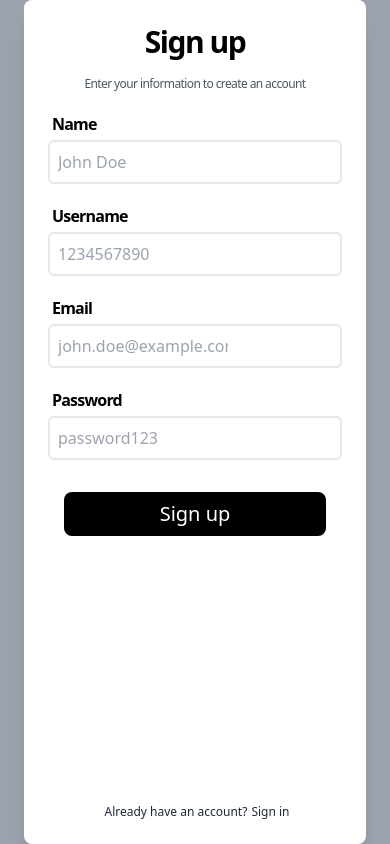
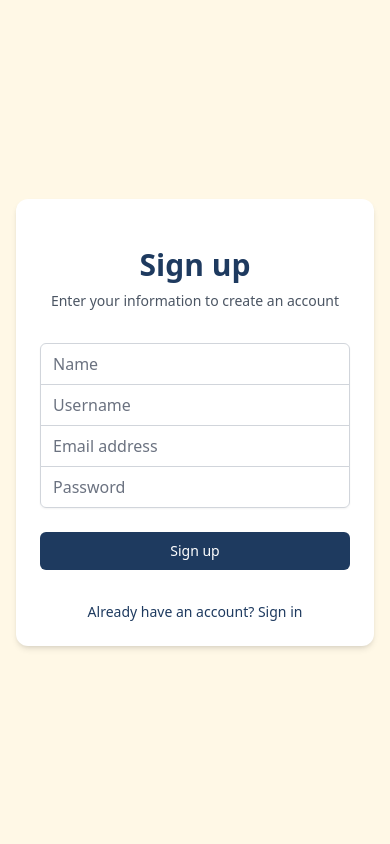
Before and after one commit to Pseudo-iitian/COSTOK_WEB, a React (Vite) app in the folder client/: page / in a window 390 px wide. Built offline with nearby package versions, Linux system fonts and the light colour scheme.

Commit message:
made website more responsive better than before

```diff
--- a/client/src/components/Pages/Leaderboard.jsx
+++ b/client/src/components/Pages/Leaderboard.jsx
@@ -14,97 +14,89 @@ import "react-datepicker/dist/react-datepicker.css";
 import axios from "axios";
 
 function Leaderboard() {
-  const [data, setData] = useState([]); // State to store leaderboard data
-  const [selectedDate, setSelectedDate] = useState(new Date()); // State for calendar input
-  const [noDataFound, setNoDataFound] = useState(false); // State for no data condition
-  const [winner, setWinner] = useState(null); // State for winner (highest score)
+  const [data, setData] = useState([]);
+  const [selectedDate, setSelectedDate] = useState(new Date());
+  const [noDataFound, setNoDataFound] = useState(false);
+  const [winner, setWinner] = useState(null);
 
-  // Fetch leaderboard data
   const fetchLeaderboardData = async (reporting_date) => {
     try {
       const response = await axios.post(
         "http://localhost:3001/api/leaderboarddata",
-        {
-          reporting_date,
-        }
+        { reporting_date }
       );
 
       if (response.data.length === 0) {
         setData([]);
-        setNoDataFound(true); // No data found for the selected date
-        setWinner(null); // Reset winner
+        setNoDataFound(true);
+        setWinner(null);
       } else {
         setData(response.data);
         const allScoresZero = response.data.every(
           (user) => user.final_score === 0
-        ); // Check if all final scores are 0
+        );
 
         if (allScoresZero) {
-          setNoDataFound(true); // Show "Data not found" if all scores are 0
-          setWinner(null); // Reset winner
+          setNoDataFound(true);
+          setWinner(null);
         } else {
-          setNoDataFound(false); // Data exists with non-zero scores
-
-          // Find the winner (highest final_score)
+          setNoDataFound(false);
           const highestScoreUser = response.data.reduce((prev, current) =>
             prev.final_score > current.final_score ? prev : current
           );
-          setWinner(highestScoreUser); // Set winner based on highest score
+          setWinner(highestScoreUser);
         }
       }
     } catch (error) {
       console.error("Error fetching leaderboard data:", error);
       setData([]);
-      setNoDataFound(true); // Handle error case by showing "No data found"
-      setWinner(null); // Reset winner
+      setNoDataFound(true);
+      setWinner(null);
     }
   };
 
-  // Handle date change and fetch data
   const handleDateChange = (date) => {
     setSelectedDate(date);
-    const formattedDate = date.toISOString().split("T")[0]; // Format date as YYYY-MM-DD
+    const formattedDate = date.toISOString().split("T")[0];
     fetchLeaderboardData(formattedDate);
   };
 
-  // Automatically fetch data for today's date when the component mounts
   useEffect(() => {
     const today = new Date();
-    const formattedDate = today.toISOString().split("T")[0]; // Format date as YYYY-MM-DD
-    fetchLeaderboardData(formattedDate); // Fetch today's data
-  }, []); // Empty dependency array means this runs only once when the component mounts
+    const formattedDate = today.toISOString().split("T")[0];
+    fetchLeaderboardData(formattedDate);
+  }, []);
 
   return (
-    <div className="max-w-6xl mx-auto">
-      <h1 className="text-2xl font-bold text-krishna-blue-900 mb-6">
+    <div className="w-full max-w-6xl mx-auto px-2 sm:px-6 lg:px-8">
+      <h1 className="text-xl sm:text-2xl font-bold text-krishna-blue-900 mb-4">
         Leaderboard
       </h1>
 
-      {/* Calendar Input */}
       <div className="flex justify-end mb-4">
         <DatePicker
           selected={selectedDate}
           onChange={handleDateChange}
           dateFormat="yyyy-MM-dd"
-          className="p-2 border rounded"
+          className="p-2 border rounded text-sm"
         />
       </div>
 
-      {/* Bar Chart - Only showing the highest score user */}
-      <div className="bg-white p-6 rounded-lg shadow mb-8">
-        <ResponsiveContainer width="100%" height={400}>
-          <BarChart data={winner ? [winner] : []}>
-            {" "}
-            {/* Show only the winner */}
+      <div className="bg-white p-2 sm:p-4 rounded-lg shadow mb-4 h-[200px] sm:h-[300px]">
+        <ResponsiveContainer width="100%" height="100%">
+          <BarChart
+            data={winner ? [winner] : []}
+            margin={{ top: 5, right: 20, left: 0, bottom: 5 }}
+          >
             <CartesianGrid strokeDasharray="3 3" />
-            <XAxis dataKey="name" /> {/* Name of the winner */}
+            <XAxis dataKey="name" />
             <YAxis />
             <Tooltip
               formatter={(value, name, props) => {
-                const { payload } = props; // Access the full data for the hovered bar
+                const { payload } = props;
                 return [
                   `Score: ${value}`,
-                  `Name: ${payload.name}\nEmail: ${payload.email}`, // Removed username
+                  `Name: ${payload.name}\nEmail: ${payload.email}`,
                 ];
               }}
             />
@@ -114,43 +106,48 @@ function Leaderboard() {
         </ResponsiveContainer>
       </div>
 
-      {/* No Data Found Message for Bar Chart */}
       {noDataFound && (
         <div className="text-center text-gray-500 mt-4">
           Data not found for the selected date.
         </div>
       )}
 
-      {/* Table - Render all data */}
       {!noDataFound && (
-        <div className="bg-white p-6 rounded-lg shadow">
-          <h2 className="text-xl font-semibold mb-4">Leaderboard Table</h2>
-          <table className="table-auto w-full border-collapse border border-gray-300">
-            <thead>
-              <tr className="bg-gray-100">
-                <th className="border border-gray-300 px-4 py-2">Sr. No</th>
-                <th className="border border-gray-300 px-4 py-2">Name</th>
-                <th className="border border-gray-300 px-4 py-2">Email</th>
-                <th className="border border-gray-300 px-4 py-2">
-                  Final Score
+        <div className="bg-white p-2 sm:p-4 rounded-lg shadow overflow-x-auto">
+          <h2 className="text-lg font-semibold mb-2">Leaderboard Table</h2>
+          <div className="overflow-x-auto">
+            <table className="min-w-full divide-y divide-gray-200">
+              <thead className="bg-gray-50">
+                <tr>
+                  <th className="px-2 py-2 text-left text-xs font-medium text-gray-500 uppercase tracking-wider">
+                    Rank
+                  </th>
+                  <th className="px-2 py-2 text-left text-xs font-medium text-gray-500 uppercase tracking-wider hidden sm:table-cell">
+                    Name
+                  </th>
+                  <th className="px-2 py-2 text-left text-xs font-medium text-gray-500 uppercase tracking-wider ">
+                    Email
+                  </th>
+                  <th className="px-2 py-2 text-left text-xs font-medium text-gray-500 uppercase tracking-wider">
+                    Score
                   </th>
                 </tr>
               </thead>
-            <tbody>
+              <tbody className="bg-white divide-y divide-gray-200">
                 {data
-                .sort((a, b) => b.final_score - a.final_score) // Sort by final_score in descending order
+                  .sort((a, b) => b.final_score - a.final_score)
                   .map((item, index) => (
-                  <tr key={item.email} className="text-center">
-                    <td className="border border-gray-300 px-4 py-2">
+                    <tr key={item.email}>
+                      <td className="px-2 py-2 whitespace-nowrap text-sm text-gray-500">
                         {index + 1}
                       </td>
-                    <td className="border border-gray-300 px-4 py-2">
+                      <td className="px-2 py-2 whitespace-nowrap text-sm font-medium text-gray-900 hidden sm:table-cell">
                         {item.name}
                       </td>
-                    <td className="border border-gray-300 px-4 py-2">
+                      <td className="px-2 py-2 whitespace-nowrap text-sm text-gray-500">
                         {item.email}
                       </td>
-                    <td className="border border-gray-300 px-4 py-2">
+                      <td className="px-2 py-2 whitespace-nowrap text-sm text-gray-500">
                         {item.final_score}
                       </td>
                     </tr>
@@ -158,12 +155,6 @@ function Leaderboard() {
               </tbody>
             </table>
           </div>
-      )}
-
-      {/* No Data Found Message for Table */}
-      {noDataFound && (
-        <div className="text-center text-gray-500 mt-4">
-          Data not found for the selected date.
         </div>
       )}
     </div>
--- a/client/src/components/Signin.jsx
+++ b/client/src/components/Signin.jsx
@@ -1,40 +1,27 @@
 import { useState } from "react";
-import Button from "../ui/Button";
-import Header from "../ui/Header";
-import InputBox from "../ui/InputBox";
-import SubHeading from "../ui/SubHeading";
-import WarningBottom from "../ui/InputBox";
+import { useNavigate } from "react-router-dom";
 import axios from "axios";
-import { useNavigate } from "react-router-dom";
 import { ClipLoader } from "react-spinners";
 
 export function Signin() {
   const navigate = useNavigate();
-  const [username, setUsername] = useState(""); // Username
-  const [password, setPassword] = useState(""); // Password
+  const [username, setUsername] = useState("");
+  const [password, setPassword] = useState("");
   const [loading, setLoading] = useState(false);
-  const [errorMessage, setErrorMessage] = useState(""); // For error handling
+  const [errorMessage, setErrorMessage] = useState("");
 
   const handleSignin = async () => {
     setLoading(true);
-    setErrorMessage(""); // Clear previous error
+    setErrorMessage("");
     try {
-      // Send username and password to the backend
       const response = await axios.post("http://localhost:3001/user/login", {
         username,
         password,
       });
 
-      // Assuming the response contains the token
       const { token } = response.data;
-
-      // Store the token in localStorage
       localStorage.setItem("token", token);
-
-      // Set the token in axios default headers for subsequent requests
       axios.defaults.headers["Authorization"] = `Bearer ${token}`;
-
-      // Redirect to the dashboard
       navigate("/dashboard");
     } catch (error) {
       console.error("Error during signin:", error);
@@ -45,44 +32,74 @@ export function Signin() {
   };
 
   return (
-    <div className="w-full h-screen flex items-center justify-center bg-gray-200 px-4 sm:px-8">
-      <div className="rounded-lg flex flex-col p-6 w-full max-w-md space-y-4 bg-white shadow-xl">
-        <Header label="Sign in" />
-        <SubHeading label="Enter your credentials to access your account" />
+    <div className="min-h-screen bg-saffron-50 flex items-center justify-center px-4 sm:px-6 lg:px-8">
+      <div className="max-w-md w-full space-y-8 bg-white p-6 rounded-xl shadow-md">
+        <div>
+          <h2 className="mt-6 text-center text-3xl font-extrabold text-krishna-blue-900">
+            Sign in
+          </h2>
+          <p className="mt-2 text-center text-sm text-gray-600">
+            Enter your credentials to access your account
+          </p>
+        </div>
+        <form className="mt-8 space-y-6" onSubmit={(e) => e.preventDefault()}>
+          <div className="rounded-md shadow-sm -space-y-px">
+            <div>
+              <label htmlFor="username" className="sr-only">
+                Username
+              </label>
+              <input
+                id="username"
+                name="username"
+                type="text"
+                required
+                className="appearance-none rounded-none relative block w-full px-3 py-2 border border-gray-300 placeholder-gray-500 text-gray-900 rounded-t-md focus:outline-none focus:ring-krishna-blue-500 focus:border-krishna-blue-500 focus:z-10 sm:text-sm"
+                placeholder="Username"
+                onChange={(e) => setUsername(e.target.value)}
+              />
+            </div>
+            <div>
+              <label htmlFor="password" className="sr-only">
+                Password
+              </label>
+              <input
+                id="password"
+                name="password"
+                type="password"
+                autoComplete="current-password"
+                required
+                className="appearance-none rounded-none relative block w-full px-3 py-2 border border-gray-300 placeholder-gray-500 text-gray-900 rounded-b-md focus:outline-none focus:ring-krishna-blue-500 focus:border-krishna-blue-500 focus:z-10 sm:text-sm"
+                placeholder="Password"
+                onChange={(e) => setPassword(e.target.value)}
+              />
+            </div>
+          </div>
 
-        {/* Username input field */}
-        <InputBox
-          onChange={(e) => setUsername(e.target.value)}
-          label="Username"
-          placeholder="Enter your username (e.g., phone number)"
-        />
+          {errorMessage && (
+            <div className="text-red-500 text-sm text-center">
+              {errorMessage}
+            </div>
+          )}
 
-        {/* Password input field */}
-        <InputBox
-          onChange={(e) => setPassword(e.target.value)}
-          label="Password"
-          placeholder="********"
-          type="password"
-        />
-
-        {/* Error message */}
-        {errorMessage && (
-          <div className="text-red-500 text-sm">{errorMessage}</div>
-        )}
-
-        {/* Submit Button */}
-        <Button
-          onClick={handleSignin}
-          label={loading ? <ClipLoader size={20} color={"#fff"} /> : "Sign in"}
-          disabled={loading}
-        />
-
-        {/* Warning for users who don't have an account */}
-        <WarningBottom
-          label="Don't have an account?"
-          buttonText="Sign up"
-          to="/signup"
-        />
+          <div>
+            <button
+              type="submit"
+              className="group relative w-full flex justify-center py-2 px-4 border border-transparent text-sm font-medium rounded-md text-white bg-krishna-blue-900 hover:bg-krishna-blue-800 focus:outline-none focus:ring-2 focus:ring-offset-2 focus:ring-krishna-blue-500"
+              onClick={handleSignin}
+              disabled={loading}
+            >
+              {loading ? <ClipLoader size={20} color={"#fff"} /> : "Sign in"}
+            </button>
+          </div>
+        </form>
+        <div className="text-sm text-center">
+          <a
+            href="/signup"
+            className="font-medium text-krishna-blue-900 hover:text-krishna-blue-800"
+          >
+            Don't have an account? Sign up
+          </a>
+        </div>
       </div>
     </div>
   );
--- a/client/src/components/Signup.jsx
+++ b/client/src/components/Signup.jsx
@@ -1,33 +1,27 @@
 import { useState } from "react";
-import Button from "../ui/Button";
-import Header from "../ui/Header";
-import InputBox from "../ui/InputBox";
-import SubHeading from "../ui/SubHeading";
-import WarningBottom from "../ui/WarningBottom";
+import { useNavigate } from "react-router-dom";
 import axios from "axios";
-import { useNavigate } from "react-router-dom";
 import { ClipLoader } from "react-spinners";
 
 export function Signup() {
   const navigate = useNavigate();
-  const [name, setName] = useState(""); // Only one name field now
-  const [username, setUsername] = useState(""); // Username input
-  const [email, setEmail] = useState(""); // Email input
-  const [password, setPassword] = useState(""); // Password input
+  const [name, setName] = useState("");
+  const [username, setUsername] = useState("");
+  const [email, setEmail] = useState("");
+  const [password, setPassword] = useState("");
   const [loading, setLoading] = useState(false);
 
-  // Signup function
   const handleSignup = async () => {
     setLoading(true);
     try {
       const response = await axios.post("http://localhost:3001/user/signup", {
-        name, // Using 'name' instead of first and last name
+        name,
         username,
         email,
         password,
       });
-      localStorage.setItem("token", response.data.token); // Save token on successful signup
-      navigate("/dashboard"); // Redirect to dashboard
+      localStorage.setItem("token", response.data.token);
+      navigate("/dashboard");
     } catch (error) {
       console.error("Error during signup:", error);
     } finally {
@@ -36,57 +30,96 @@ export function Signup() {
   };
 
   return (
-    <div className="w-screen h-screen flex items-center justify-center bg-gray-400 relative">
-      <div className="rounded-lg flex flex-col items-center my-14 mx-6 sm:mx-10 sm:m-2 p-6 bg-white shadow-xl w-full max-w-lg gap-4 h-full sm:h-[75%] overflow-y-auto">
-        <Header label="Sign up" />
-        <SubHeading label="Enter your information to create an account" />
+    <div className="min-h-screen bg-saffron-50 flex items-center justify-center px-4 sm:px-6 lg:px-8">
+      <div className="max-w-md w-full space-y-8 bg-white p-6 rounded-xl shadow-md">
+        <div>
+          <h2 className="mt-6 text-center text-3xl font-extrabold text-krishna-blue-900">
+            Sign up
+          </h2>
+          <p className="mt-2 text-center text-sm text-gray-600">
+            Enter your information to create an account
+          </p>
+        </div>
+        <form className="mt-8 space-y-6" onSubmit={(e) => e.preventDefault()}>
+          <div className="rounded-md shadow-sm -space-y-px">
+            <div>
+              <label htmlFor="name" className="sr-only">
+                Name
+              </label>
+              <input
+                id="name"
+                name="name"
+                type="text"
+                required
+                className="appearance-none rounded-none relative block w-full px-3 py-2 border border-gray-300 placeholder-gray-500 text-gray-900 rounded-t-md focus:outline-none focus:ring-krishna-blue-500 focus:border-krishna-blue-500 focus:z-10 sm:text-sm"
+                placeholder="Name"
+                onChange={(e) => setName(e.target.value)}
+              />
+            </div>
+            <div>
+              <label htmlFor="username" className="sr-only">
+                Username
+              </label>
+              <input
+                id="username"
+                name="username"
+                type="text"
+                required
+                className="appearance-none rounded-none relative block w-full px-3 py-2 border border-gray-300 placeholder-gray-500 text-gray-900 focus:outline-none focus:ring-krishna-blue-500 focus:border-krishna-blue-500 focus:z-10 sm:text-sm"
+                placeholder="Username"
+                onChange={(e) => setUsername(e.target.value)}
+              />
+            </div>
+            <div>
+              <label htmlFor="email-address" className="sr-only">
+                Email address
+              </label>
+              <input
+                id="email-address"
+                name="email"
+                type="email"
+                autoComplete="email"
+                required
+                className="appearance-none rounded-none relative block w-full px-3 py-2 border border-gray-300 placeholder-gray-500 text-gray-900 focus:outline-none focus:ring-krishna-blue-500 focus:border-krishna-blue-500 focus:z-10 sm:text-sm"
+                placeholder="Email address"
+                onChange={(e) => setEmail(e.target.value)}
+              />
+            </div>
+            <div>
+              <label htmlFor="password" className="sr-only">
+                Password
+              </label>
+              <input
+                id="password"
+                name="password"
+                type="password"
+                autoComplete="current-password"
+                required
+                className="appearance-none rounded-none relative block w-full px-3 py-2 border border-gray-300 placeholder-gray-500 text-gray-900 rounded-b-md focus:outline-none focus:ring-krishna-blue-500 focus:border-krishna-blue-500 focus:z-10 sm:text-sm"
+                placeholder="Password"
+                onChange={(e) => setPassword(e.target.value)}
+              />
+            </div>
+          </div>
 
-        {/* Name input */}
-        <InputBox
-          onChange={(e) => setName(e.target.value)}
-          label="Name"
-          placeholder="John Doe"
-          type="text"
-        />
-
-        {/* Username input */}
-        <InputBox
-          onChange={(e) => setUsername(e.target.value)}
-          label="Username"
-          placeholder="1234567890"
-          type="text"
-        />
-
-        {/* Email input */}
-        <InputBox
-          onChange={(e) => setEmail(e.target.value)}
-          label="Email"
-          placeholder="john.doe@example.com"
-          type="email" // Email input type
-        />
-
-        {/* Password input */}
-        <InputBox
-          onChange={(e) => setPassword(e.target.value)}
-          label="Password"
-          placeholder="password123"
-          type="password" // Password input type
-        />
-
-        {/* Sign up button */}
-        <Button
-          onClick={handleSignup}
-          label={loading ? <ClipLoader size={20} color={"#fff"} /> : "Sign up"}
-          disabled={loading}
-        />
-
-        <div className="mt-auto">
-          {/* Warning bottom, link to sign in page */}
-          <WarningBottom
-            label="Already have an account?"
-            buttonText="Sign in"
-            to="/signin"
-          />
+          <div>
+            <button
+              type="submit"
+              className="group relative w-full flex justify-center py-2 px-4 border border-transparent text-sm font-medium rounded-md text-white bg-krishna-blue-900 hover:bg-krishna-blue-800 focus:outline-none focus:ring-2 focus:ring-offset-2 focus:ring-krishna-blue-500"
+              onClick={handleSignup}
+              disabled={loading}
+            >
+              {loading ? <ClipLoader size={20} color={"#fff"} /> : "Sign up"}
+            </button>
+          </div>
+        </form>
+        <div className="text-sm text-center">
+          <a
+            href="/signin"
+            className="font-medium text-krishna-blue-900 hover:text-krishna-blue-800"
+          >
+            Already have an account? Sign in
+          </a>
         </div>
       </div>
     </div>
```
Also changed, not shown: client/src/components/Dashboard.jsx (+30 -5 lines), client/src/components/Header.jsx (+17 -8 lines), client/src/components/Pages/FillSadhana.jsx (+7 -4 lines), client/src/components/Pages/MainContent.jsx (+3 -5 lines), client/src/components/Sidebar.jsx (+34 -7 lines). Lines whose indentation alone changed are shown as unchanged.
